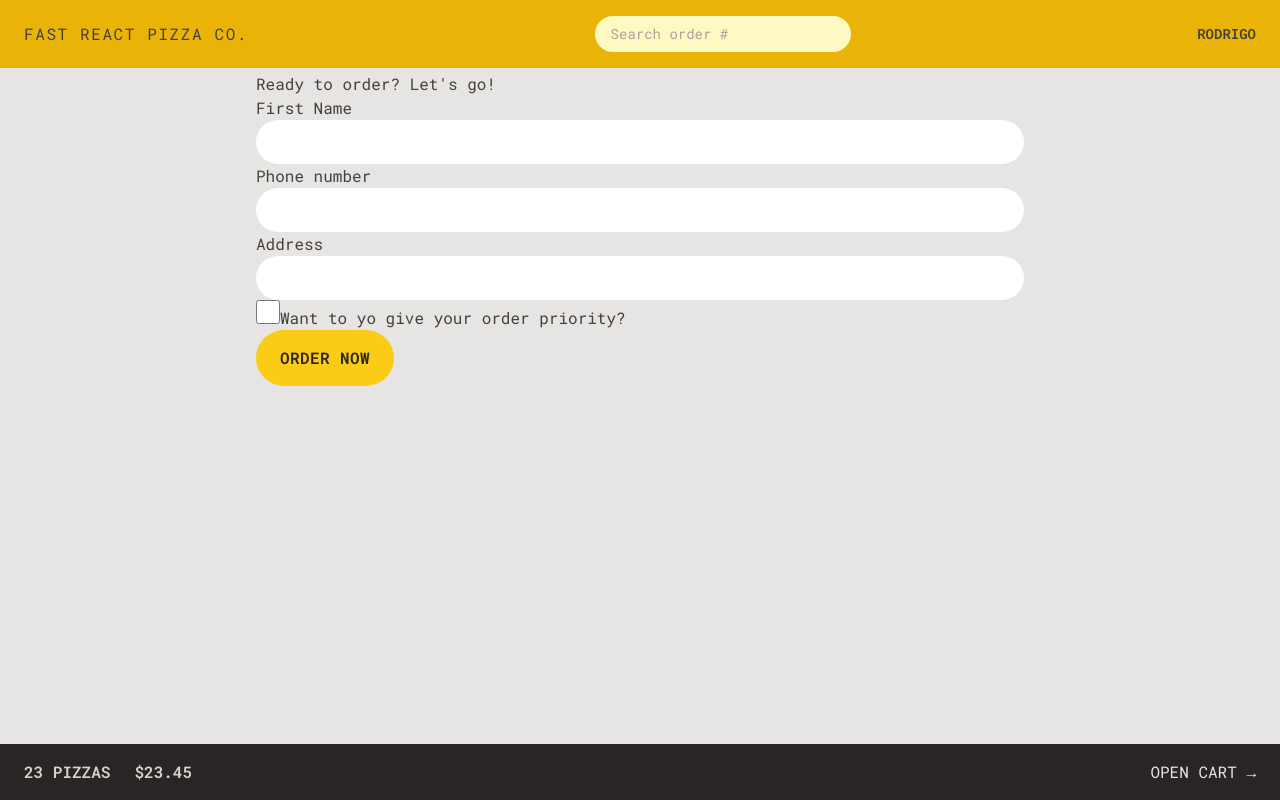
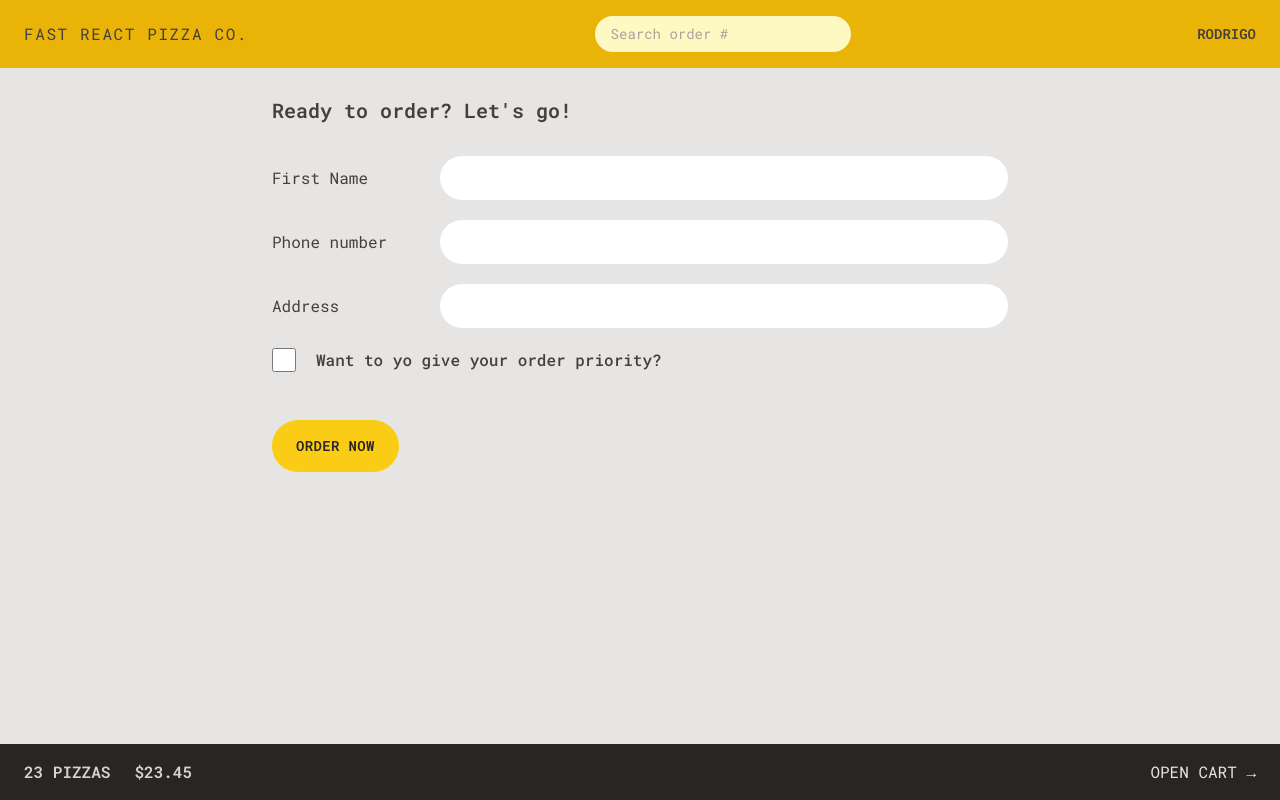
Before and after one commit to rodrigotfdev/pizzatailwind, a React (Vite) app: page /order/new in a window 1280 px wide. Built offline with nearby package versions, Linux system fonts and the light colour scheme.

Commit message:
Styling the Order Form

```diff
--- a/src/features/order/CreateOrder.jsx
+++ b/src/features/order/CreateOrder.jsx
@@ -48,32 +48,32 @@ function CreateOrder() {
   const formErrors = useActionData();
 
   return (
-    <div>
-      <h2>Ready to order? Let's go!</h2>
+    <div className="py-6 px-4">
+      <h2 className="mb-8 text-xl font-semibold">Ready to order? Let's go!</h2>
 
       {/* <Form method="POST" action="/order/new"> */}
       <Form method="POST">
-        <div>
-          <label>First Name</label>
-          <input type="text" name="customer" className="input" required />
+        <div className="mb-5 flex gap-2 flex-col sm:flex-row sm:items-center">
+          <label className="sm:basis-40">First Name</label>
+          <input type="text" name="customer" className="input grow" required />
         </div>
 
-        <div>
-          <label>Phone number</label>
-          <div>
-            <input type="tel" className="input" name="phone" required />
-          </div>
-          {formErrors?.phone && <p>{formErrors.phone}</p>}
-        </div>
-
-        <div>
-          <label>Address</label>
-          <div>
-            <input type="text" className="input" name="address" required />
+        <div className="mb-5 flex gap-2 flex-col sm:flex-row sm:items-center">
+          <label className="sm:basis-40">Phone number</label>
+          <div className="grow">
+            <input type="tel" className="input w-full" name="phone" required />
+            {formErrors?.phone && <p className="mt-2 text-xs text-red-700 bg-red-100 p-2 rounded-md">{formErrors.phone}</p>}
           </div>
         </div>
 
-        <div>
+        <div className="mb-5 flex gap-2 flex-col sm:flex-row sm:items-center">
+          <label className="sm:basis-40">Address</label>
+          <div className="grow">
+            <input type="text" className="input w-full" name="address" required />
+          </div>
+        </div>
+
+        <div className="mb-12 flex gap-5 items-center">
           <input
             className="h-6 w-6 accent-yellow-400 focus:outline-none focus:ring focus:ring-yellow-400 focus:ring-offset-0"
             type="checkbox"
@@ -82,12 +82,12 @@ function CreateOrder() {
             // value={withPriority}
             // onChange={(e) => setWithPriority(e.target.checked)}
           />
-          <label htmlFor="priority">Want to yo give your order priority?</label>
+          <label htmlFor="priority" className="font-medium">Want to yo give your order priority?</label>
         </div>
 
         <div>
           <input type="hidden" name="cart" value={JSON.stringify(cart)} />
-          <Button disabled={isSubmitting}  type="primary">
+          <Button disabled={isSubmitting} type="primary">
             {isSubmitting ? "Placing order" : "Order now"}
           </Button>
         </div>
--- a/src/index.css
+++ b/src/index.css
@@ -4,7 +4,7 @@
 
 @layer components {
   .input {
-    @apply rounded-full border-stone-200 px-4 py-2 text-sm transition-all duration-300 placeholder:text-stone-400 focus:outline-none focus:ring focus:ring-yellow-400 md:px-6 md:py-3 w-full;
+    @apply rounded-full border-stone-200 px-4 py-2 text-sm transition-all duration-300 placeholder:text-stone-400 focus:outline-none focus:ring focus:ring-yellow-400 md:px-6 md:py-3 ;
   }
 
   /* https://dev.to/afif/i-made-100-css-loaders-for-your-next-project-4eje */
--- a/src/ui/Button.jsx
+++ b/src/ui/Button.jsx
@@ -3,12 +3,12 @@ import { Link } from "react-router-dom";
 
 export default function Button({ children, disabled, to, type }) {
 
-    const base = "bg-yellow-400 uppercase font-semibold text-stone-800 inline-block tracking-wide rounded-full hover:bg-yellow-300 transition-colors duration-300 focus:outline-none focus:ring focus:ring-yellow-300 focus:bg-yellow-300 focus:ring-offset-2 disabled:cursor-not-allowed"
+    const base = "bg-yellow-400 text-sm uppercase font-semibold text-stone-800 inline-block tracking-wide rounded-full hover:bg-yellow-300 transition-colors duration-300 focus:outline-none focus:ring focus:ring-yellow-300 focus:bg-yellow-300 focus:ring-offset-2 disabled:cursor-not-allowed"
 
     const styles = {
       primary: base + ' px-4 py-3 md:px-6 md:py-4',
       small: base + ' px-4 py-2 md:px-5 md:py-2.5 text-xs',
-      secondary: "border-2 border-stone-300 uppercase font-semibold text-stone-600 inline-block tracking-wide rounded-full hover:bg-stone-300 transition-colors duration-300 focus:text-stone-800 hover:text-stone-800 focus:outline-none focus:ring focus:ring-stone-200 focus:bg-stone-300 focus:ring-offset-2 disabled:cursor-not-allowed px-4 py-2.5 md:px-6 md:py-3.5"
+      secondary: "border-2 border-stone-300 text-sm uppercase font-semibold text-stone-600 inline-block tracking-wide rounded-full hover:bg-stone-300 transition-colors duration-300 focus:text-stone-800 hover:text-stone-800 focus:outline-none focus:ring focus:ring-stone-200 focus:bg-stone-300 focus:ring-offset-2 disabled:cursor-not-allowed px-4 py-2.5 md:px-6 md:py-3.5"
     }
 
   if (to)
```
Also changed, not shown: index.html (+2 -2 lines).
